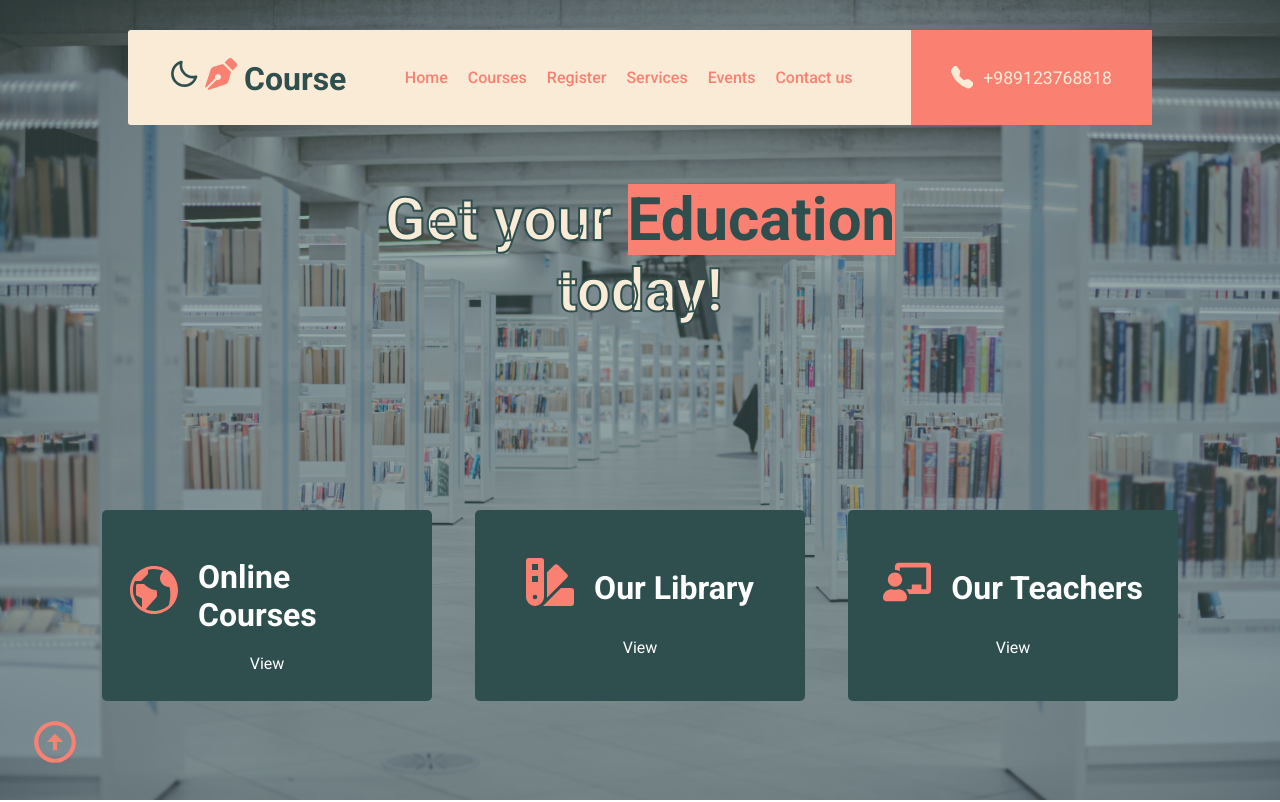
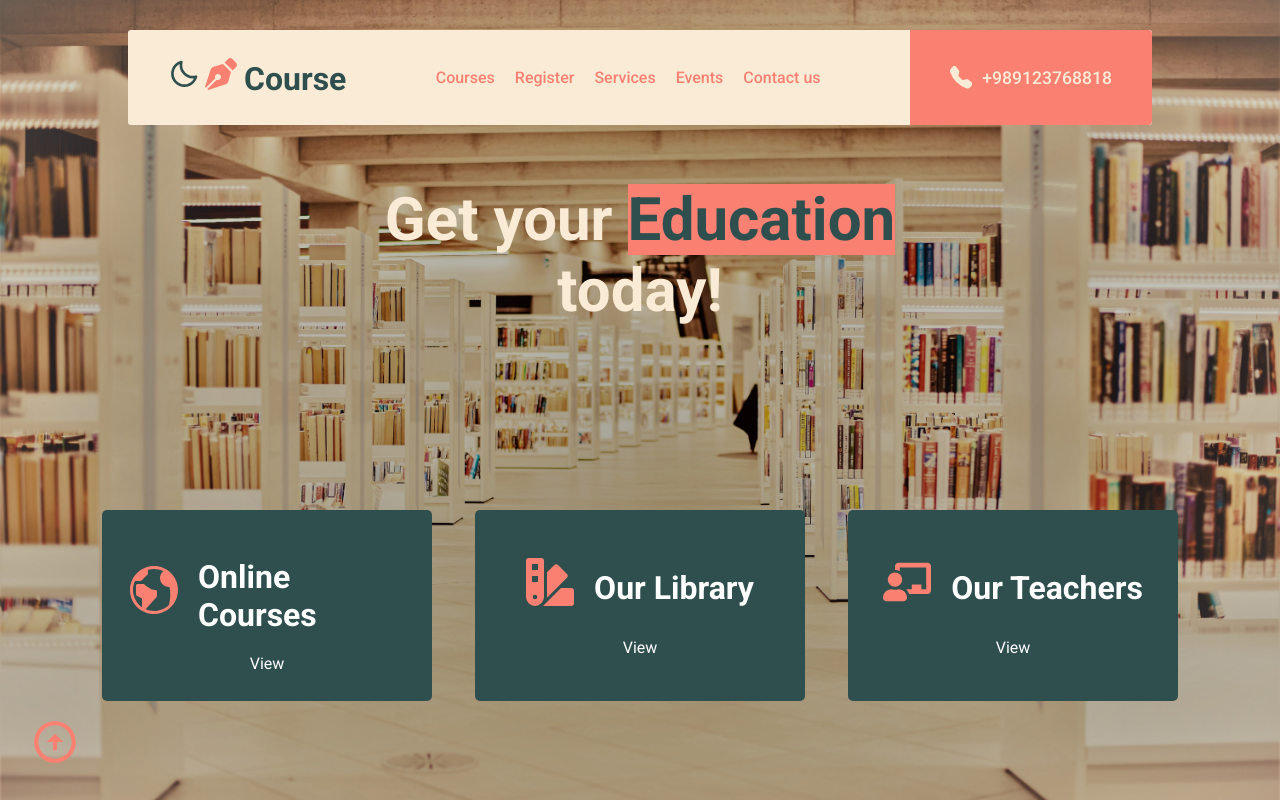
Before and after one commit to codetrain1984/Simple-React-project, a React (Create React App) app: page / in a window 1280 px wide. Shown: the top 802 px of the page. Built offline with nearby package versions, Linux system fonts and the light colour scheme.

Commit message:
Few changes

```diff
--- a/src/App.css
+++ b/src/App.css
@@ -57,9 +57,7 @@ a:hover {
   color: rgb(31, 31, 31);
   transition: all 0.5s ease-in;
 }
-.App {
-  position: relative;
-}
+
 .scroll-top {
   position: fixed;
   bottom: 30px;
--- a/src/App.js
+++ b/src/App.js
@@ -1,4 +1,4 @@
-import React, { useContext } from 'react'
+import React, { useContext, useState } from 'react'
 import './App.css'
 import Courses from './Components/Courses/Courses'
 import Events from './Components/EventsPart/Events'
@@ -11,6 +11,7 @@ import { ThemeContext } from './Components/Context/ThemeContext'
 import { BiUpArrowCircle } from 'react-icons/bi'
 
 function App() {
+  const [state, setState] = useState(false)
   const [theme] = useContext(ThemeContext)
   const handleScroll = () => {
     window.scroll({
@@ -24,6 +25,7 @@ function App() {
       <Courses />
       <RegisterContainer />
       <Services />
+
       <StudentsPrf />
       <Events />
       <Footer />
--- a/src/Components/Courses/courses.css
+++ b/src/Components/Courses/courses.css
@@ -48,7 +48,21 @@
   margin: auto;
   transition: 0.4s ease;
   cursor: pointer;
+  transition: all 0.6s;
+  /* animation: fade-in-bottom 0.6s cubic-bezier(0.39, 0.575, 0.565, 1) both; */
 }
+/* @keyframes fade-in-bottom {
+  0% {
+    -webkit-transform: translateY(50px);
+    transform: translateY(50px);
+    opacity: 0;
+  }
+  100% {
+    -webkit-transform: translateY(0);
+    transform: translateY(0);
+    opacity: 1;
+  }
+} */
 .courseBox:hover {
   transform: scale(1.05);
 }
--- a/src/Components/Header/Header.css
+++ b/src/Components/Header/Header.css
@@ -1,23 +1,11 @@
 .container {
-  position: relative;
   display: flex;
   flex-direction: column;
   align-items: center;
   justify-content: space-between;
+  background: url('../../images/library22.jpg') no-repeat center center/cover;
   width: 100%;
   height: 100vh;
-  background: url('../../images/library2.jpg') no-repeat center center/cover;
-  isolation: isolate;
-}
-.container::after {
-  content: '';
-  position: absolute;
-  background-color: darkslategray;
-  inset: 0;
-  width: 100%;
-  height: 100%;
-  z-index: -1;
-  opacity: 0.5;
 }
 
 .title {
@@ -41,7 +29,6 @@
   padding: 5px;
 
   color: antiquewhite;
-  -webkit-text-stroke: 2px darkslategray;
 }
 .title span {
   background-color: salmon;
--- a/src/Components/Header/HeaderBox.css
+++ b/src/Components/Header/HeaderBox.css
@@ -10,8 +10,8 @@
 }
 @keyframes slide-top {
   0% {
-    -webkit-transform: translateY(1000px);
-    transform: translateY(1000px);
+    -webkit-transform: translateY(100px);
+    transform: translateY(100px);
     opacity: 0;
   }
   100% {
--- a/src/Components/Header/Navbar.css
+++ b/src/Components/Header/Navbar.css
@@ -55,6 +55,8 @@
   padding: 0 40px;
   color: antiquewhite;
   font-size: 1.1rem;
+  font-weight: 500;
+  border-radius: 0 4px 4px 0;
 }
 .active {
   display: none;
--- a/src/Components/Header/Navbar.jsx
+++ b/src/Components/Header/Navbar.jsx
@@ -28,9 +28,6 @@ const Navbar = () => {
           </h2>
         </div>
         <ul className="nav-menu">
-          <li>
-            <a href="/">Home</a>
-          </li>
           <li>
             <Link
               to="courses"
--- a/src/Components/ServiceSection/Services.css
+++ b/src/Components/ServiceSection/Services.css
@@ -31,22 +31,26 @@
   padding: 15px;
   margin-top: 60px;
   cursor: pointer;
-  border-radius: 3px;
+  border-radius: 10px;
   border: 1px solid #ccc;
+  box-shadow: 0 4px 6px -1px rgba(0, 0, 0, 0.1);
   transition: all 0.5s;
 }
 
 .serviceBoxes:hover {
-  box-shadow: 0 4px 6px -1px rgba(0, 0, 0, 0.1);
   transform: scale(1.04);
 }
 .serviceBoxes h3 {
   margin: 20px 0;
 }
 .serviceBoxes span {
-  color: salmon;
+  color: darkslategrey;
   font-size: 48px;
 }
+#dark .serviceBoxes span {
+  color: salmon;
+}
+
 #dark .serviceBoxes h3 {
   color: antiquewhite;
 }
--- a/src/Components/Students/StudentPrf.css
+++ b/src/Components/Students/StudentPrf.css
@@ -1,10 +1,10 @@
 .stuContainer {
+  display: flex;
   width: 100%;
   position: relative;
   isolation: isolate;
   background: url('../../images/Course/Graduation.jpg') no-repeat center
     center/cover;
-  isolation: isolate;
 }
 .stuContainer::after {
   content: '';
--- a/src/Components/Students/StudentsPrf.jsx
+++ b/src/Components/Students/StudentsPrf.jsx
@@ -14,8 +14,7 @@ const StudentsPrf = () => {
           <p>
             Lorem ipsum dolor sit amet consectetur adipisicing elit. Accusamus,
             iure. Accusamus maiores nemo sequi esse aspernatur iure cupiditate
-            earum inventore vel atque! Autem adipisci modi repudiandae tempore
-            nisi voluptate. Laborum unde natus quibusdam labore maiores?
+            earum inventore vel atque!
           </p>
           <div className="stuImage">
             <img width={94} height={94} src={stuImag} alt="/" />
```
Also changed, not shown: public/Img/library2.jpg (added), src/images/library22.jpg (added).
